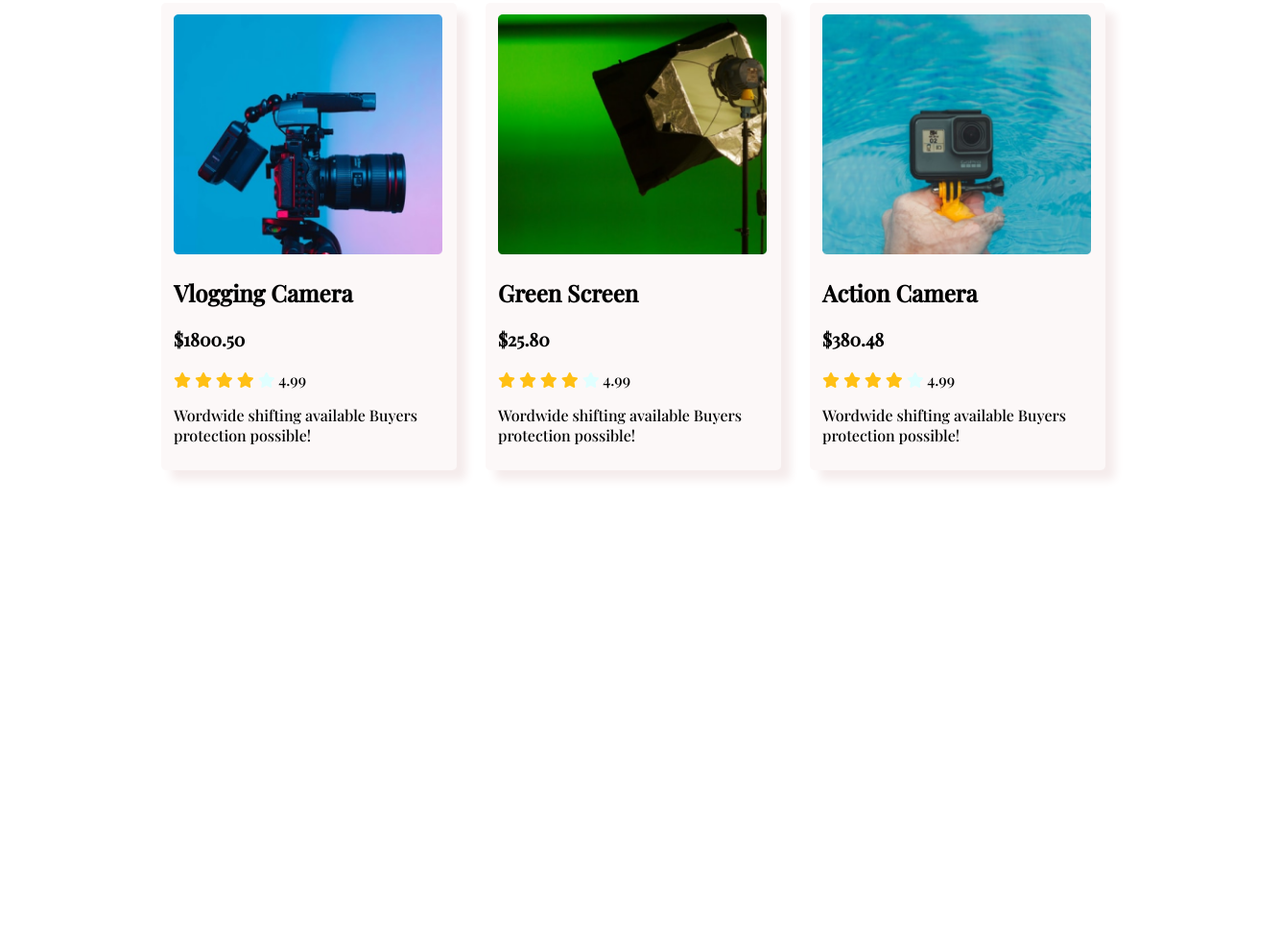
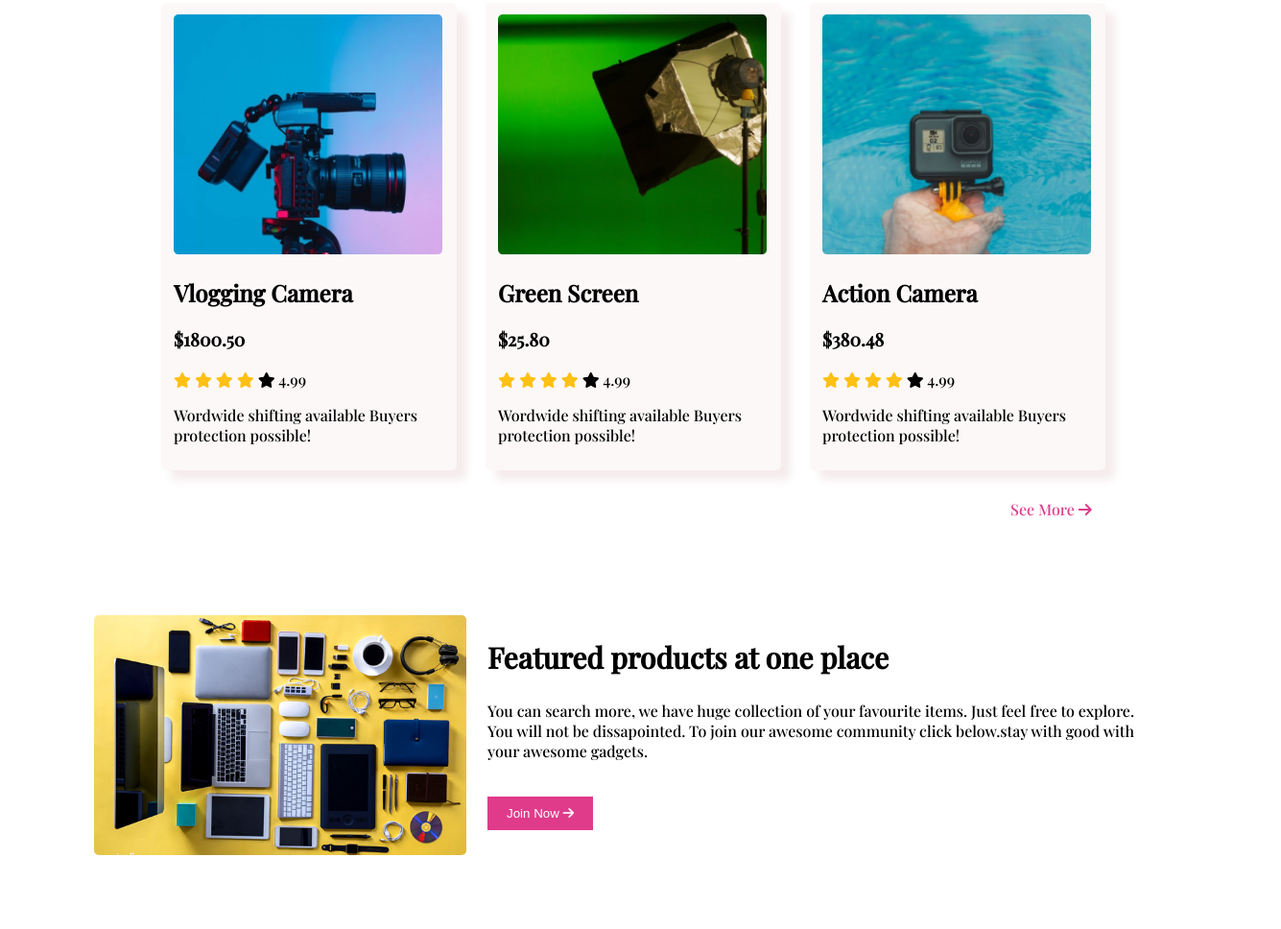
Before and after one commit to jubaer-ibn-johir/my-second-website, a plain HTML site: page index.html in a window 1280 px wide. Shown: the part 1822-2790 px from the top of the page at 96% size, 1335 px wide, since content can reach past the window. Before the commit the page ends 2422 px from the top, so only its background shows below. Drawn offline with nearby package versions, Linux system fonts and the light colour scheme.

Commit message:
main work done

```diff
--- a/index.html
+++ b/index.html
@@ -36,7 +36,7 @@
             </div>
             <!-- first work end  -->
         </section>
-        <section class="container main-work ">
+        <section class=" main-work ">
             <h2 class="section-title">Popular Collection</h2>
             <div class="products">
                 <div class="product">
@@ -229,8 +229,43 @@
                         Buyers protection possible!</p>
                 </div>
             </div>
+            <div> <a class="see-more" href="">See More <i class="fas fa-arrow-right"></i></a> </div>
+        </section>
+        <section class="first-work">
+            <div class="bonus-part">
+                <div class="extra-1">
+                    <img class="bonus-image" src="images/gadgets.jpg" alt="">
+                </div>
+
+
+                <div class="extra-2">
+                    <h2 class="h2-font">Featured products at one place </h2>
+                    <p>You can search more, we have huge collection of your favourite items. Just feel free to explore.
+                        You
+                        will not be dissapointed. To join our awesome community click below.stay with good with your
+                        awesome gadgets. </p>
+                    <br>
+                    <button class="button-2"> <a target="_blank" href="">Join Now <i class="fas fa-arrow-right"></i>
+                        </a></button>
+
+                </div>
+
+            </div>
         </section>
     </main>
+    <footer class="influencer">
+        <h2 class="white-color">influencer Products</h2>
+        <p class="copy">Copyright &#169; 2022 influencer products <br>
+            All rights reserved</p>
+
+        <div class="social">
+            <a class=" white-color" href=""><i class="fab fa-instagram"></i></a>
+
+            <a class=" white-color" href=""><i class="fab fa-twitter"></i></a>
+            <a class=" white-color" href=""><i class="fab fa-youtube"></i></a>
+
+        </div>
+    </footer>
 </body>
 
 </html>
--- a/styles/style.css
+++ b/styles/style.css
@@ -26,7 +26,7 @@ header{
     font-size: 60px;
 }
 .button{
-    padding:10px 10px 10px 10px;
+    padding:10px 20px 10px 20px;
     background-color: #E03B8B;
     border-radius: 15px;
     border:none;
@@ -62,6 +62,64 @@ header{
 .fa-star.filled{
     color: #FFC014;
 }
-.fa-star.empty{
-    color: lightcyan;
+.see-more{
+    text-decoration: none;
+    color:#E03B8B ;
+    margin: 0px 0px 0px 885px;
 }
+/* extra part  */
+
+.button-2{
+    margin: 0px 0px 10px 0px;
+    padding: 10px 20px 10px 20px;
+    border: none;
+    background-color:#E03B8B ;
+
+
+}
+.button-2 a{
+    text-decoration: none;
+    color: white;
+}
+.bonus-part{
+    display: flex;
+    padding-bottom: 70px;
+}
+.h2-font{
+    font-size: 30px;
+}
+.bonus-image{
+    border-radius: 5px;
+}
+
+.extra-1{
+    display: flex;
+    width: 300px;
+    height: 250px;
+    margin-left: 10px;
+}
+.extra-2{
+    margin: 0px 10px 20px 110px;
+}
+/* footer  */
+.influencer{
+    text-align: center;
+    background-color:black ;
+    margin: -5%;
+    padding: 20px 10px 20px 10px;
+}
+
+.social{
+
+    text-decoration: none;
+
+}
+.white-color{
+    color: white;
+    padding:0px 10px 0px 10px;
+
+
+}
+.copy{
+    color: lightblue;
+}
```
Also changed, not shown: images/gadgets.jpg (added).
